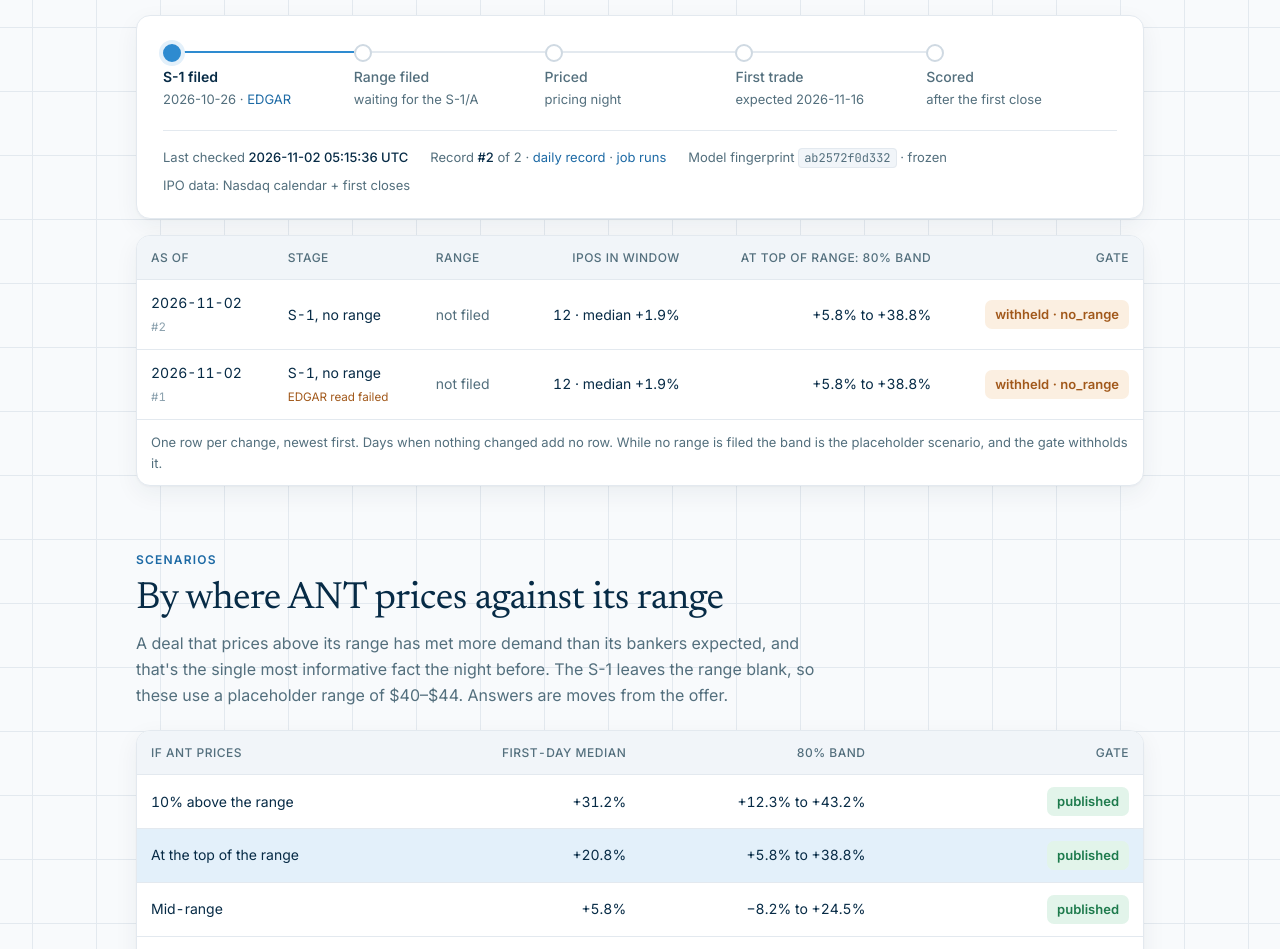
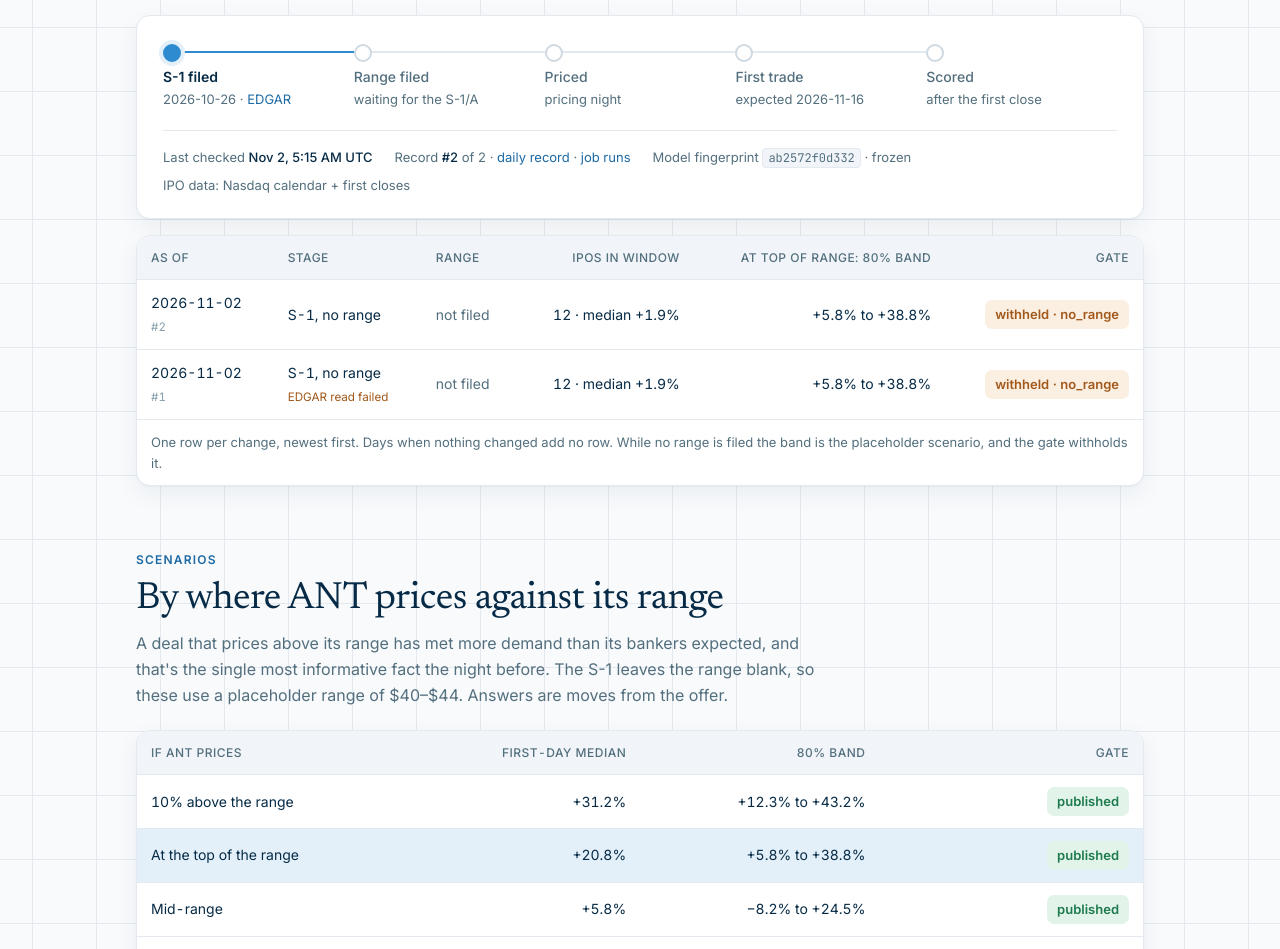
Before and after one commit to henryzhangpku/ipo-price-model, a plain HTML site: page docs/index.html in a window 1280 px wide. Shown: the part 1380-2329 px from the top of the page. Drawn offline with Linux system fonts and the light colour scheme.

Commit message:
tracker: last check in the visitor's time zone; correct the schedule comment
The page shows the last check in local time (the UTC stamp stays in the tooltip
and the record) and flags it stale after 72 hours, so the weekend gap between
Friday evening and Monday morning is not reported as an outage. The workflow
comment had the New York times wrong since the clock change.

```diff
--- a/docs/index.html
+++ b/docs/index.html
@@ -536,8 +536,12 @@ body.nomodel .pending{display:block;padding:22px}
       `<li class="${i > at ? 'todo' : i === at && LR.stage !== 'scored' ? 'done now' : 'done'}"><b>${t}</b>${d}</li>`).join('');
     const rs = LR.regime.status || {};
     const ago = (Date.now() - Date.parse(LR.run_utc)) / 36e5;
+    // the visitor's own time zone; the UTC stamp stays in the tooltip and the record
+    let checked;
+    try { checked = new Date(LR.run_utc).toLocaleString(undefined, {month: 'short', day: 'numeric', hour: 'numeric', minute: '2-digit', timeZoneName: 'short'}); }
+    catch (e) { checked = LR.run_utc.replace('T', ' ').replace('Z', ' UTC'); }
     $('trkMeta').innerHTML = [
-      `<span>Last checked <b>${LR.run_utc.replace('T', ' ').replace('Z', ' UTC')}</b>${ago < 48 ? '' : ' <span style="color:var(--warn)">(stale)</span>'}</span>`,
+      `<span>Last checked <b title="${LR.run_utc}">${checked}</b>${ago < 72 ? '' : ' <span style="color:var(--warn)">(stale)</span>'}</span>`,
       `<span>Record <b>#${LR.seq}</b> of ${L.history.length} · <a href="${REPO}/blob/main/tracker/tape.jsonl">daily record</a> · <a href="${REPO}/actions/workflows/track.yml">job runs</a></span>`,
       `<span>Model fingerprint <code title="SHA-256 of docs/model.json">${LR.model_sha256.slice(0, 12)}</code> · frozen</span>`,
       `<span>IPO data: ${rs.ok === false ? '<span style="color:var(--warn)">source unavailable, last values kept</span>' : 'Nasdaq calendar + first closes'}${(rs.added || []).length ? ' · added ' + rs.added.join(', ') : ''}</span>`,
```
Also changed, not shown: 1 other file.
